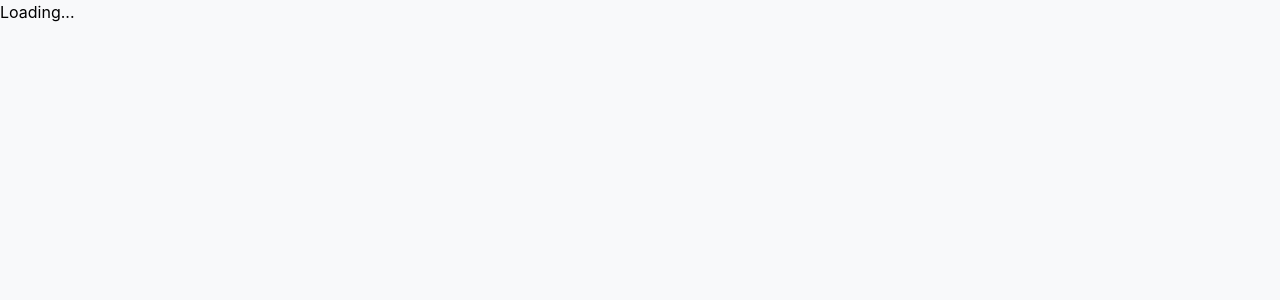
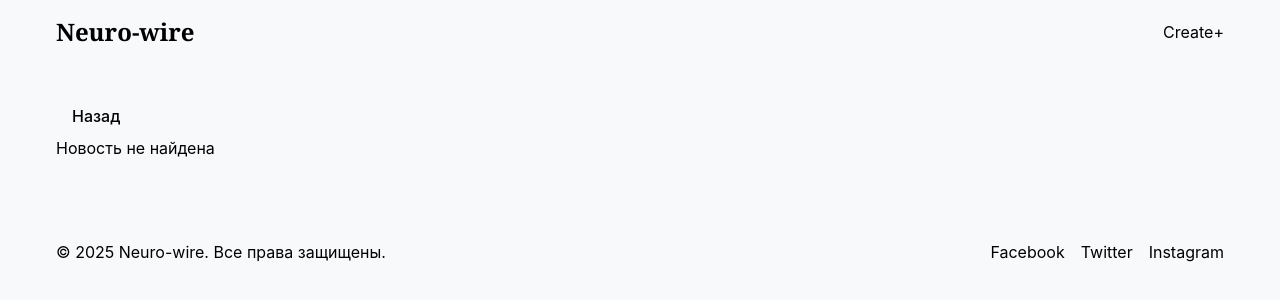
Before and after one commit to srg-vlcv/test, a Next.js app: page /news/1 in a window 1280 px wide. Shown: the top 300 px of the page. Built offline with nearby package versions, Linux system fonts and the light colour scheme.

Commit message:
Раб_5

```diff
--- a/src/pages/news/[id].tsx
+++ b/src/pages/news/[id].tsx
@@ -9,6 +9,9 @@ const NewsPage: React.FC = () => {
   const { id } = router.query;
   const newsId = Array.isArray(id) ? id[0] : id;
   const [newsItem, setNewsItem] = useState<NewsItem | null>(null);
+  const [notFound, setNotFound] = useState(false);
+  const [hasVoted, setHasVoted] = useState(false);
+  const [userVote, setUserVote] = useState(0);
 
   useEffect(() => {
     if (newsId) {
@@ -17,14 +20,16 @@ const NewsPage: React.FC = () => {
             const news: NewsItem[] = JSON.parse(storedNews) as NewsItem[];
             console.log("Data from localStorage:", news); // Added
             const item = news.find(n => n.id === newsId);
-            setNewsItem(item ? item : null);
+            if (item) {
+              setNewsItem(item);
+            } else {
+              setNotFound(true); // Set notFound to true
             }
         }
-  }, [newsId]);
+    }  }, [newsId]);
 
-  if (!newsItem) {
-    return <div>Loading...</div>; // Or a better loading indicator
-  }
+
+
 
   const handleSubmitComment = (event: React.FormEvent<HTMLFormElement>) => {
     event.preventDefault();
@@ -77,6 +82,12 @@ const NewsPage: React.FC = () => {
       </header>
       <main className="main-content">
         <BackButton />
+        {notFound ? (
+          <div>Новость не найдена</div>
+        ) : !newsItem ? (
+          <div>Новость не найдена</div>
+        ) : newsItem ? (
+          <>
             <h1 className="text-3xl font-bold mb-4">
               {newsItem.title}
             </h1>
@@ -90,7 +101,7 @@ const NewsPage: React.FC = () => {
             <div className="mt-8 ">
               <h2 className="text-2xl font-bold mb-4">Комментарии</h2>
 
-            {/* Comment Form  */}
+              {/* Comment Form */}
               <form onSubmit={handleSubmitComment} className="mb-6">
                 <div className="mb-2">
                   <textarea
@@ -122,6 +133,10 @@ const NewsPage: React.FC = () => {
                 <p>Пока нет комментариев. Будьте первым, кто прокомментирует!</p>
               )}
             </div>
+          </>
+        ) : (
+          <div>Загрузка...</div>
+        )}
       </main>
       <footer className="frosted-glass py-4 mt-8">
         <div className="container mx-auto flex justify-between items-center">
```
Lines whose indentation alone changed are shown as unchanged.
